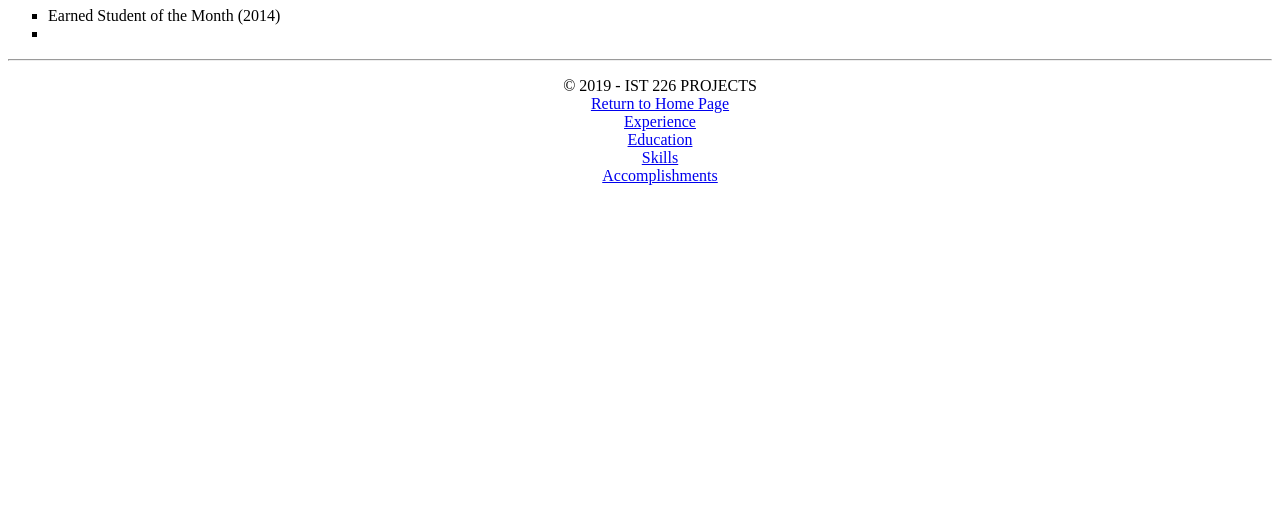
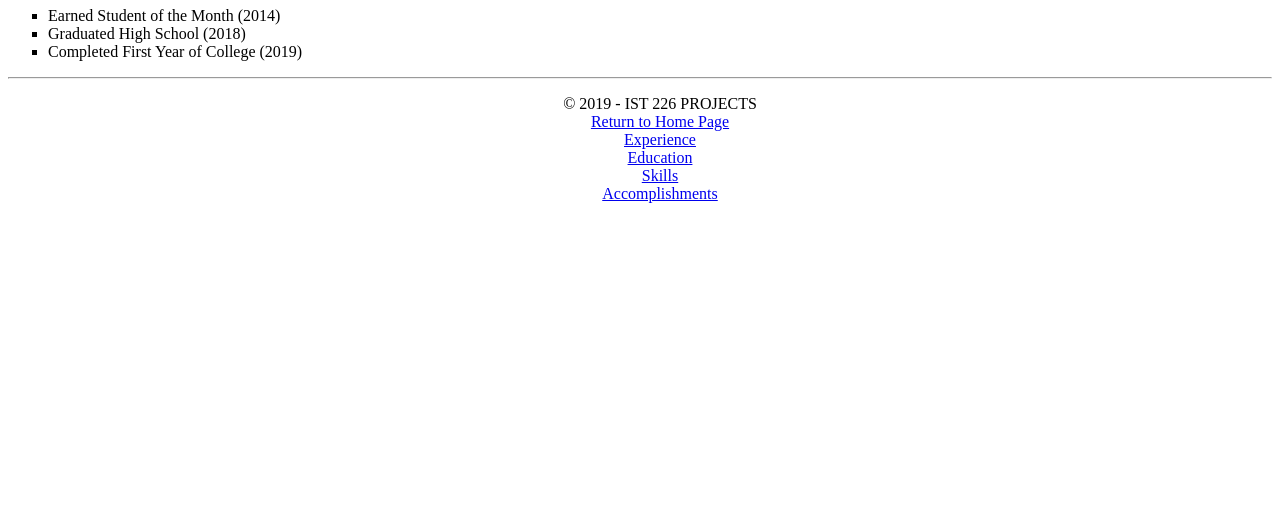
Before and after one commit to giosantore/giosantore.github.io, a plain HTML site: page Resume Project/accomplishments.html in a window 1280 px wide. Shown: the part 289-800 px from the top of the page. Drawn offline with Linux system fonts and the light colour scheme.

Commit message:
Update accomplishments.html

```diff
--- a/Resume Project/accomplishments.html
+++ b/Resume Project/accomplishments.html
@@ -13,7 +13,8 @@
 		</center>
 		<ul style = "list-style-type: square;">
 			<li>Earned Student of the Month (2014)</li>
-			<li></li>
+			<li>Graduated High School (2018)</li>
+			<li>Completed First Year of College (2019)</li>
 		</ul>
 
 		<hr />
```
